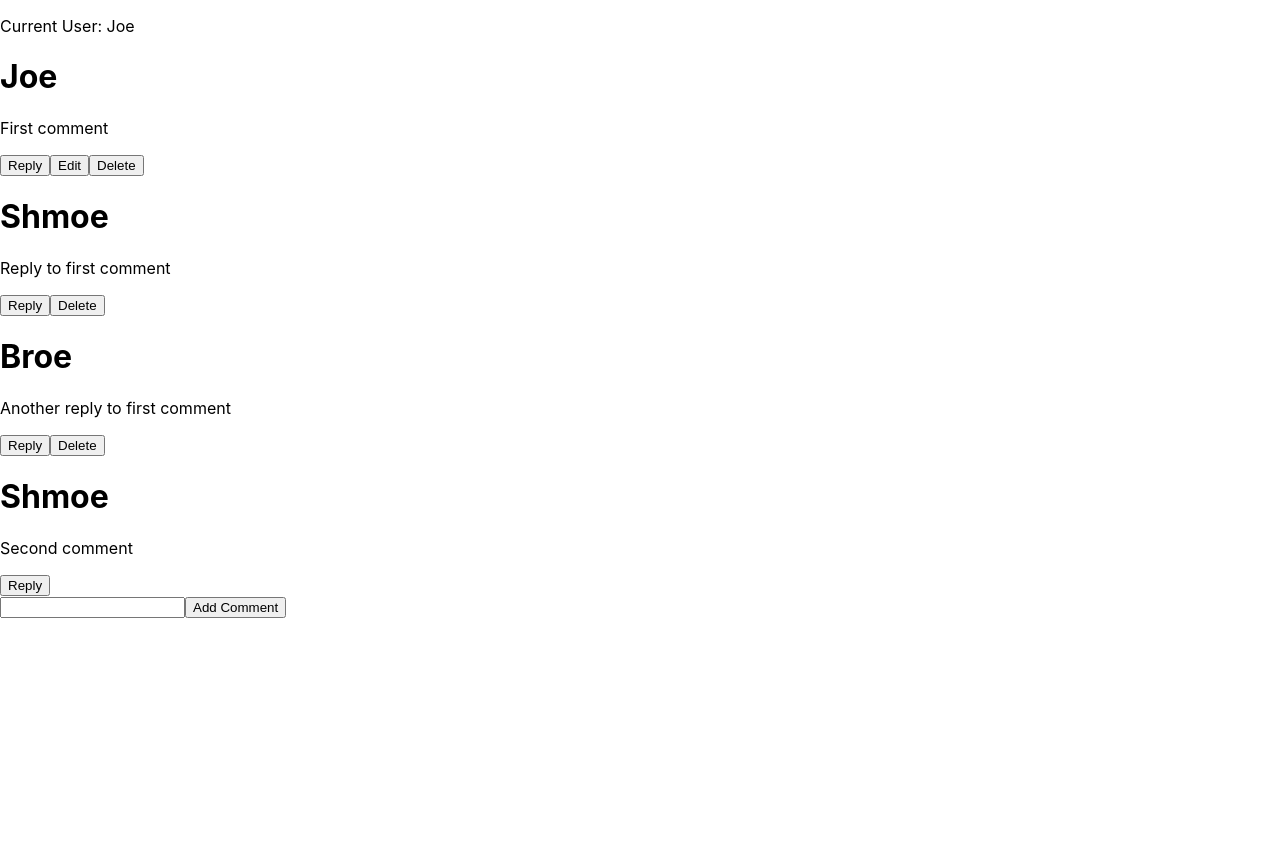
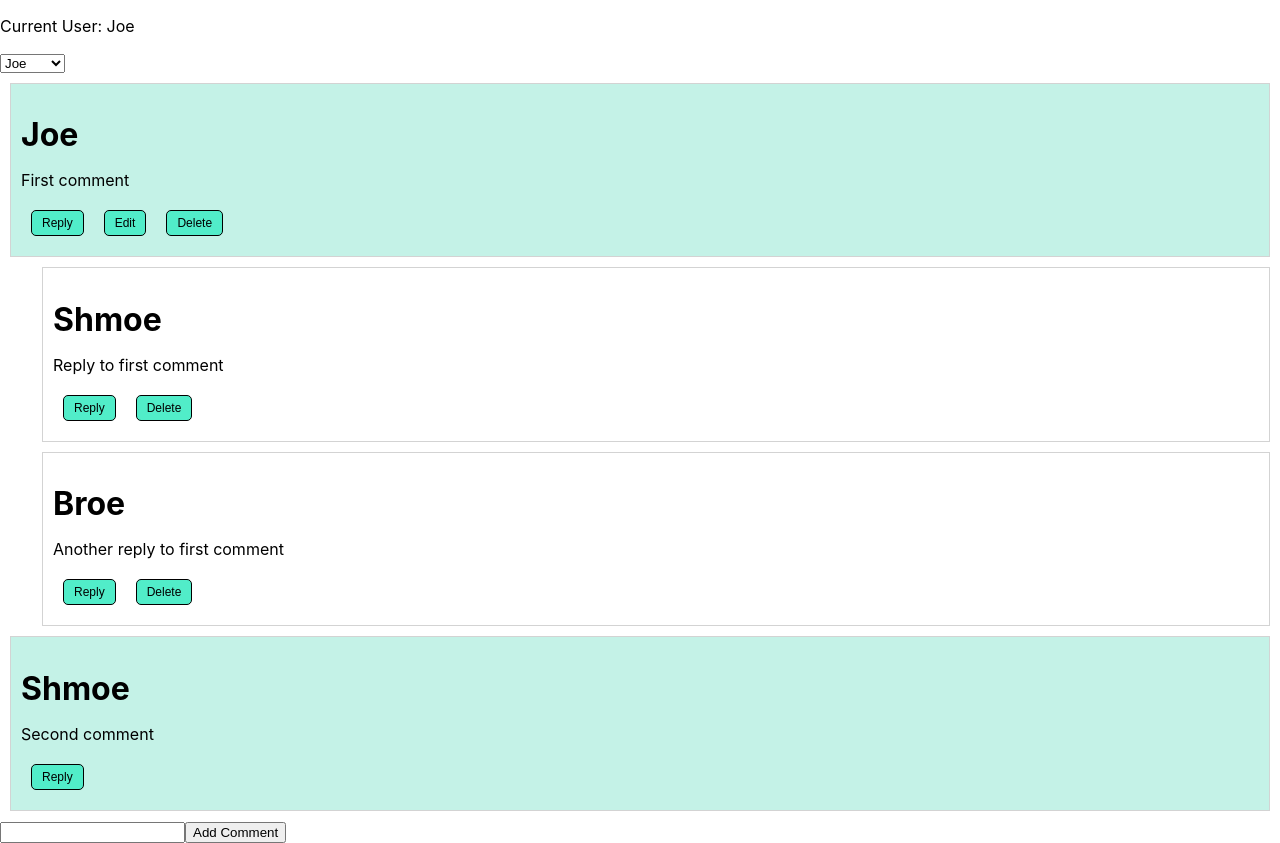
Before and after one commit to AidanGuarniere/react-comment-coding-challenge, a React (Create React App) app: page / in a window 1280 px wide. Before the commit the page ends 800 px from the top, so only its background shows below. Built offline with nearby package versions, Linux system fonts and the light colour scheme; the HTML template or start-up script is replaced by a standard one.

Commit message:
applied basic CSS to resemble sample image

```diff
--- a/src/App.js
+++ b/src/App.js
@@ -1,8 +1,12 @@
-import React, { useState, useEffect } from "react";
+import React, { useState } from "react";
 import "./App.css";
-import Comment from "./components/Comment";
 import CommentThread from "./components/CommentThread";
 import { starterComments } from "./data/comments.js";
+import { addComment } from "./utils/addComment";
+import { editComment } from "./utils/editComment";
+import { addReply } from "./utils/addReply";
+import { deleteComment } from "./utils/deleteComment";
+
 
 function App() {
   const users = [
@@ -14,128 +18,49 @@ function App() {
 
   const [currentUser, setCurrentUser] = useState(users[0]);
 
-  const addComment = (comments, text, currentUser) => {
-    const newComment = {
-      id: Date.now(),
-      text: text,
-      user: currentUser,
-      children: [],
-    };
-    return [...comments, newComment];
-  };
-
   const handleAddComment = (text) => {
     const newComments = addComment(comments, text, currentUser);
     setComments(newComments);
   };
 
-  function addReply(comments, parentId, text, currentUser) {
-    return comments.map((comment) => {
-      if (comment.id === parentId) {
-        const newComment = {
-          id: Date.now(),
-          text: text,
-          user: currentUser,
-          children: [],
-        };
-        return {
-          ...comment,
-          children: [...comment.children, newComment],
-        };
-      } else {
-        return {
-          ...comment,
-          children: addReply(comment.children, parentId, text, currentUser),
-        };
-      }
-    });
-  }
 
   const handleAddReply = (parentId, text) => {
     const newComments = addReply(comments, parentId, text, currentUser);
     setComments(newComments);
   };
 
-  function editComment(comments, commentId, text, currentUser) {
-    return comments.map((comment) => {
-      if (comment.id === commentId) {
-        if (currentUser.id === comment.user.id) {
-          return {
-            ...comment,
-            text: text,
-          };
-        } else {
-          return comment;
-        }
-      } else {
-        return {
-          ...comment,
-          children: editComment(comment.children, commentId, text, currentUser),
-        };
-      }
-    });
-  }
-
   const handleEditComment = (commentId, text) => {
     const newComments = editComment(comments, commentId, text, currentUser);
     setComments(newComments);
   };
 
-  const handleDeleteComment = (commentId, parentCommentId) => {
+  const handleDeleteComment = (commentId, parentId) => {
     const newComments = deleteComment(
       comments,
       commentId,
-      parentCommentId,
+      parentId,
       currentUser
     );
     setComments(newComments);
   };
 
-  function deleteComment(comments, commentId, parentCommentId, currentUser) {
-    return comments.filter((comment) => {
-      if (comment.id === commentId) {
-        if (
-          comment.user.id === currentUser.id ||
-          isChildOfComment(parentCommentId, comment, currentUser)
-        ) {
-          return false;
-        } else {
-          return true;
-        }
-      } else {
-        return {
-          ...comment,
-          children: deleteComment(
-            comment.children,
-            commentId,
-            parentCommentId,
-            currentUser
-          ),
-        };
-      }
-    });
-  }
-
-  function isChildOfComment(parentCommentId, comment, currentUser) {
-    if (
-      comment.parentCommentId === parentCommentId &&
-      comment.user.id !== currentUser.id
-    ) {
-      return true;
-    }
-
-    for (let i = 0; i < comment.children.length; i++) {
-      if (isChildOfComment(parentCommentId, comment.children[i], currentUser)) {
-        return true;
-      }
-    }
-
-    return false;
-  }
-
   return (
     <div className="App">
       <p>Current User: {currentUser.name}</p>
+      <select
+        value={currentUser.id}
+        onChange={(event) =>
+          setCurrentUser(
+            users.find((user) => user.id === parseInt(event.target.value))
+          )
+        }
+      >
+        {users.map((user) => (
+          <option key={user.id} value={user.id}>
+            {user.name}
+          </option>
+        ))}
+      </select>
       <CommentThread
         comments={comments}
         onAdd={handleAddComment}
--- a/src/components/Comment.jsx
+++ b/src/components/Comment.jsx
@@ -2,7 +2,18 @@ import React, { useState } from "react";
 import AddCommentForm from "./AddCommentForm";
 import EditCommentForm from "./EditCommentForm";
 
-function Comment({ comment, onReply, onEdit, onDelete, currentUser, showDelete }) {
+import "../styles/Comment.css";
+
+function Comment({
+  comment,
+  onReply,
+  onEdit,
+  onDelete,
+  currentUser,
+  showDelete,
+  parentId,
+  depth = 0,
+}) {
   const [editing, setEditing] = useState(false);
   const [replying, setReplying] = useState(false);
 
@@ -26,7 +37,7 @@ function Comment({ comment, onReply, onEdit, onDelete, currentUser, showDelete }
 
   return (
     <div className="commentContainer">
-      <div className="commentBody">
+      <div className={depth === 0 ? "commentBody topLevel" : "commentBody"}>
         <h1>{comment.user.name}</h1>
         <p>{comment.text}</p>
         {currentUser && (
@@ -39,7 +50,6 @@ function Comment({ comment, onReply, onEdit, onDelete, currentUser, showDelete }
                   onSubmit={handleReply}
                   onCancel={() => setReplying(false)}
                 />
-                <button onClick={() => setReplying(false)}>Cancel</button>
               </>
             )}
             {comment.user.id === currentUser.id && (
@@ -53,13 +63,15 @@ function Comment({ comment, onReply, onEdit, onDelete, currentUser, showDelete }
               />
             ) : null}
             {comment.user.id === currentUser.id || showDelete === true ? (
-              <button onClick={() => onDelete(comment.id)}>Delete</button>
+              <button onClick={() => onDelete(comment.id, parentId)}>
+                Delete
+              </button>
             ) : null}
           </>
         )}
       </div>
 
-      <div className="commentReplies">
+      <div className="commentReplies" style={{ marginLeft: depth + 32 }}>
         {" "}
         {comment.children.map((child) => (
           <Comment
@@ -70,6 +82,8 @@ function Comment({ comment, onReply, onEdit, onDelete, currentUser, showDelete }
             onDelete={onDelete}
             currentUser={currentUser}
             showDelete={comment.user.id === currentUser.id ? true : false}
+            parentId={comment.id}
+            depth={depth + 1}
           />
         ))}
       </div>
--- a/src/components/CommentThread.jsx
+++ b/src/components/CommentThread.jsx
@@ -24,6 +24,8 @@ function CommentThread({
           onEdit={onEdit}
           onDelete={onDelete}
           currentUser={currentUser}
+          parentId={null}
+          parentDepth={0}
         />
       ))}
       <AddCommentForm onSubmit={submitComment} />
--- /dev/null
+++ b/src/styles/Comment.css
@@ -0,0 +1,36 @@
+.commentBody {
+  background-color: #ffffff;
+  border: 1px solid #d3d3d3;
+  padding: 10px;
+  margin: 10px;
+}
+
+.topLevel {
+    background-color: #c4f2e7;
+}
+
+.commentBody h1 {
+  margin-bottom: 10px;
+}
+
+.commentBody p {
+  margin-bottom: 10px;
+}
+
+.commentBody button {
+  margin: 10px;
+  border-radius: 5px;
+  background-color: #51edc9;
+  color: #000000;
+  padding: 5px 10px;
+  border: none;
+  font-size: 12px;
+  border: solid black 1px;
+  font-weight: 400;
+}
+
+.commentBody button:hover {
+  cursor: pointer;
+  background-color: #2b8e82;
+  color: #ffffff;
+}
--- /dev/null
+++ b/src/utils/addComment.js
@@ -0,0 +1,9 @@
+export const addComment = (comments, text, currentUser) => {
+  const newComment = {
+    id: Date.now(),
+    text: text,
+    user: currentUser,
+    children: [],
+  };
+  return [...comments, newComment];
+};
--- /dev/null
+++ b/src/utils/addReply.js
@@ -0,0 +1,21 @@
+export function addReply(comments, parentId, text, currentUser) {
+  return comments.map((comment) => {
+    if (comment.id === parentId) {
+      const newComment = {
+        id: Date.now(),
+        text: text,
+        user: currentUser,
+        children: [],
+      };
+      return {
+        ...comment,
+        children: [...comment.children, newComment],
+      };
+    } else {
+      return {
+        ...comment,
+        children: addReply(comment.children, parentId, text, currentUser),
+      };
+    }
+  });
+}
--- /dev/null
+++ b/src/utils/deleteComment.js
@@ -0,0 +1,72 @@
+function isChildOfComment(parentCommentId, comment, currentUser) {
+  if (comment.id === parentCommentId) {
+    // If this is the parent comment, check if the author is the same as the current user
+    if (comment.user.id === currentUser.id) {
+      return true;
+    } else {
+      return false;
+    }
+  } else {
+    // If this is a reply to the parent comment, recursively check its children
+    for (let i = 0; i < comment.children.length; i++) {
+      if (isChildOfComment(parentCommentId, comment.children[i], currentUser)) {
+        return true;
+      }
+    }
+    return false;
+  }
+}
+
+export function deleteComment(
+  comments,
+  commentId,
+  parentCommentId,
+  currentUser
+) {
+  // Check if the comment to be deleted is a parent comment or a reply
+  if (parentCommentId === null) {
+    // If the parentCommentId is null, the comment to be deleted is a parent comment
+    return comments.filter((comment) => {
+      console.log(comment.id, commentId)
+      if (comment.id === commentId) {
+        return false;
+      } else {
+        return {
+          ...comment,
+          children: deleteComment(
+            comment.children,
+            commentId,
+            parentCommentId,
+            currentUser
+          ),
+        };
+      }
+    });
+  } else {
+    // If the parentCommentId is not null, the comment to be deleted is a reply to the parent comment
+    return comments.map((comment) => {
+      if (comment.id === parentCommentId) {
+        // If this is the parent comment, filter out the reply to be deleted
+        return {
+          ...comment,
+          children: comment.children.filter(
+            (childComment) =>
+              childComment.id !== commentId ||
+              childComment.user.id === currentUser.id
+          ),
+        };
+      } else {
+        // If this is not the parent comment, recursively delete the reply from its children
+        return {
+          ...comment,
+          children: deleteComment(
+            comment.children,
+            commentId,
+            parentCommentId,
+            currentUser
+          ),
+        };
+      }
+    });
+  }
+}
--- /dev/null
+++ b/src/utils/editComment.js
@@ -0,0 +1,19 @@
+export function editComment(comments, commentId, text, currentUser) {
+    return comments.map((comment) => {
+      if (comment.id === commentId) {
+        if (currentUser.id === comment.user.id) {
+          return {
+            ...comment,
+            text: text,
+          };
+        } else {
+          return comment;
+        }
+      } else {
+        return {
+          ...comment,
+          children: editComment(comment.children, commentId, text, currentUser),
+        };
+      }
+    });
+  }
```
